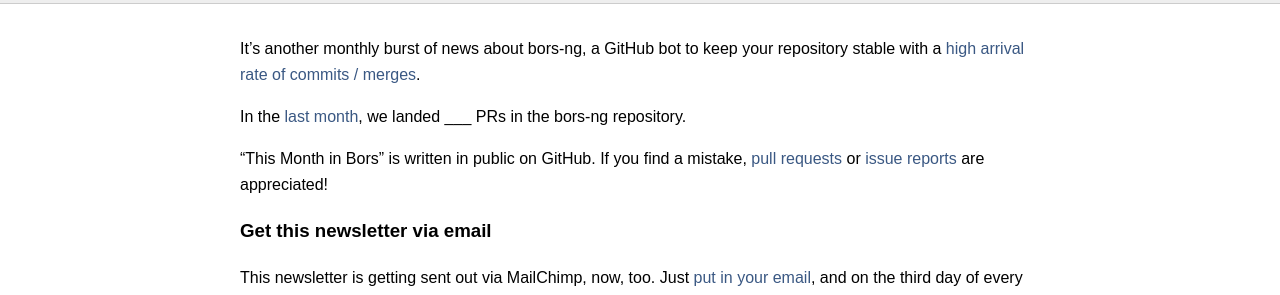
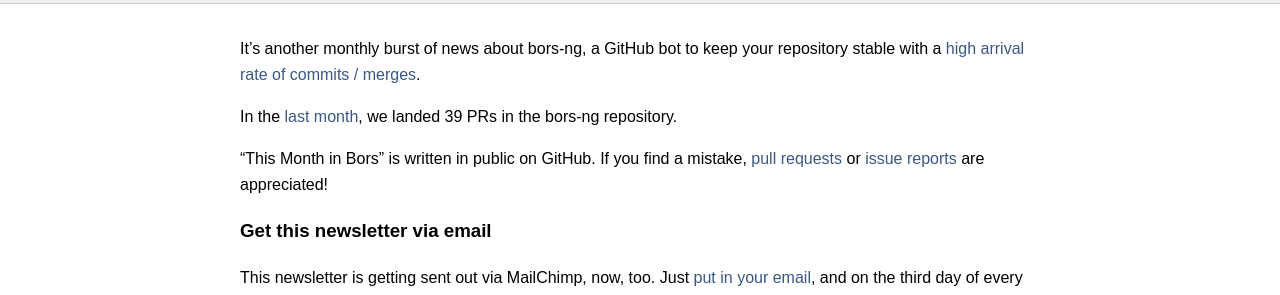
Before and after one commit to bors-ng/bors-ng.github.io, a Jekyll site: the page built from _posts/2018-10-01-tmib-21.md, in a window 1280 px wide. Shown: the part 150-445 px from the top of the page. Built offline with Jekyll 4.4.1, drawn with Linux system fonts in a browser that asks for light colours.

Commit message:
Add PR count

```diff
--- a/_posts/2018-10-01-tmib-21.md
+++ b/_posts/2018-10-01-tmib-21.md
@@ -10,7 +10,7 @@ It's another monthly burst of news about bors-ng,
 a GitHub bot to keep your repository stable with a [high arrival rate of commits / merges](https://news.ycombinator.com/item?id=17606148).
 
 In the [last month](https://github.com/bors-ng/bors-ng/pulls?utf8=%E2%9C%93&q=is%3Apr%20is%3Aclosed%20closed%3A2018-09-01..2018-09-30),
-we landed ___ PRs in the bors-ng repository.
+we landed 39 PRs in the bors-ng repository.
 
 "This Month in Bors" is written in public on GitHub.
 If you find a mistake, [pull requests] or [issue reports] are appreciated!
```
Also changed, not shown: other parts of _posts/2018-10-01-tmib-21.md (+1 -1 lines).
